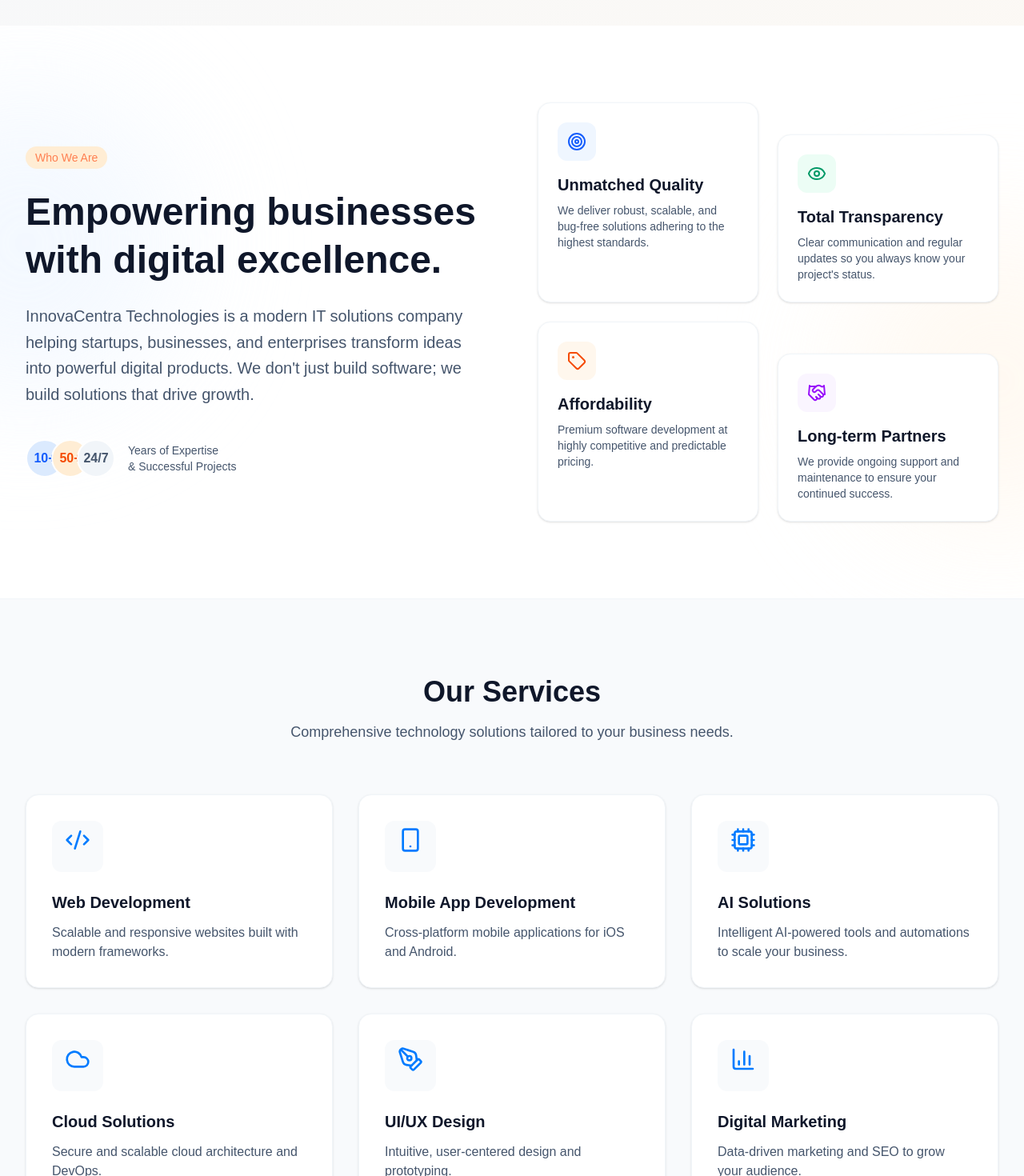
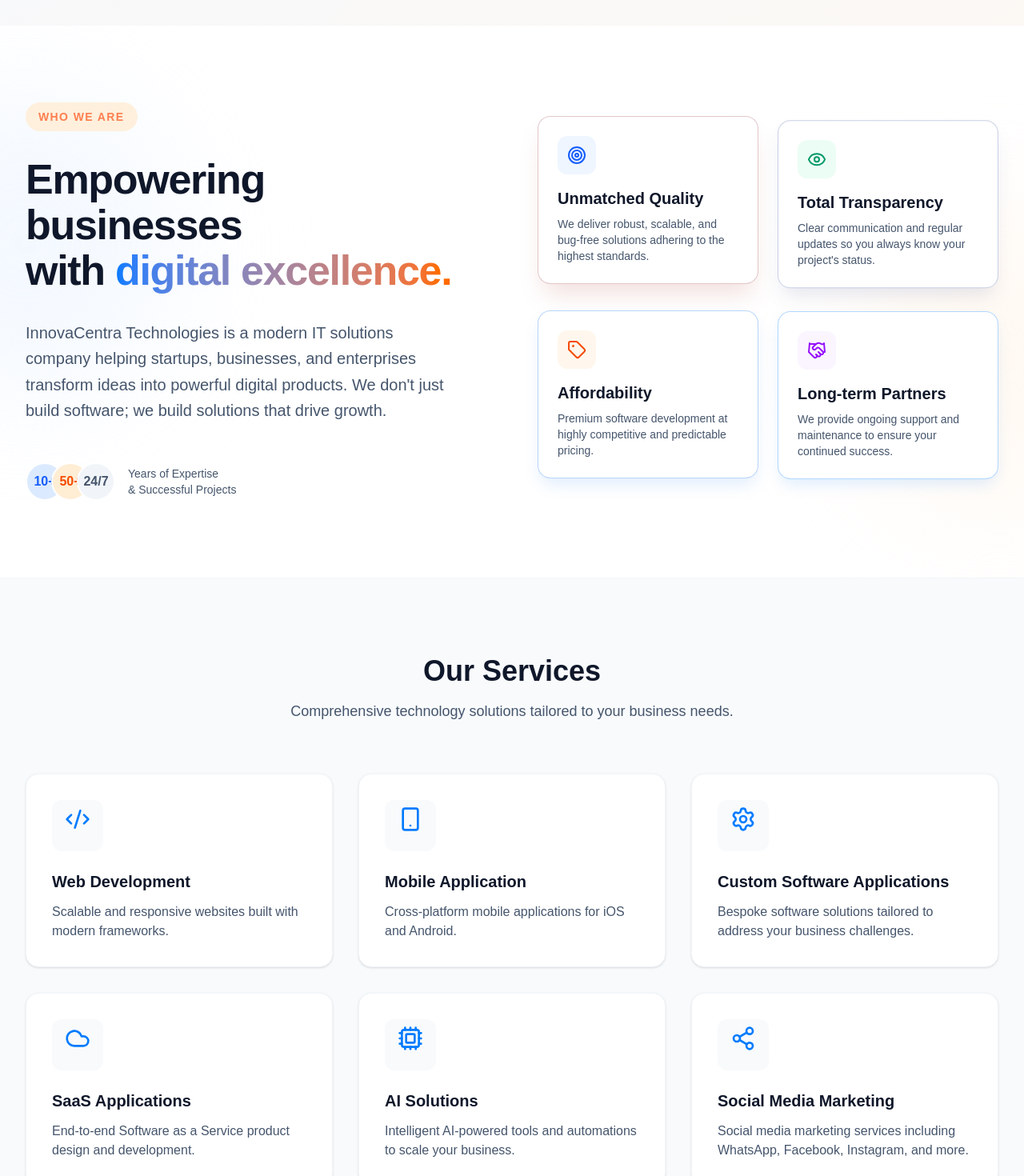
Before and after one commit to InnovaCentraTechnologies/InnovaCentra-webpage, a Next.js app in the folder innovacentra_website/: page / in a window 1280 px wide. Shown: the part 840-2310 px from the top of the page at 80% size. Built offline with nearby package versions, Linux system fonts and the light colour scheme.

Commit message:
refactor: update service offerings, simplify contact form, and add custom floating animation to globals.css

```diff
--- a/innovacentra_website/app/globals.css
+++ b/innovacentra_website/app/globals.css
@@ -27,3 +27,20 @@
   color: var(--foreground);
   font-family: Arial, Helvetica, sans-serif;
 }
+
+@keyframes float-glow {
+  0%, 100% {
+    transform: translateY(0);
+    box-shadow: 0 10px 20px -5px rgba(0, 123, 255, 0.15);
+    border-color: rgba(0, 123, 255, 0.3);
+  }
+  50% {
+    transform: translateY(-16px);
+    box-shadow: 0 25px 35px -10px rgba(255, 127, 80, 0.3);
+    border-color: rgba(255, 127, 80, 0.5);
+  }
+}
+
+.animate-float {
+  animation: float-glow 5s ease-in-out infinite;
+}
--- a/innovacentra_website/app/page.tsx
+++ b/innovacentra_website/app/page.tsx
@@ -1,16 +1,16 @@
 import Image from "next/image";
 import Link from "next/link";
 import ContactForm from "@/components/ContactForm";
-import { ArrowRight, CheckCircle2, Code2, Smartphone, Cpu, Cloud, PenTool, BarChart3, ChevronRight, Mail, Phone, MapPin, Send, Target, Eye, Tag, Handshake } from "lucide-react";
+import { ArrowRight, CheckCircle2, Code2, Smartphone, Cpu, Cloud, Settings, Share2, ChevronRight, Mail, Phone, MapPin, Send, Target, Eye, Tag, Handshake } from "lucide-react";
 
 export default function Home() {
   const services = [
     { title: "Web Development", icon: <Code2 className="text-[var(--color-primary)] mb-4" size={32} />, desc: "Scalable and responsive websites built with modern frameworks." },
-    { title: "Mobile App Development", icon: <Smartphone className="text-[var(--color-primary)] mb-4" size={32} />, desc: "Cross-platform mobile applications for iOS and Android." },
+    { title: "Mobile Application", icon: <Smartphone className="text-[var(--color-primary)] mb-4" size={32} />, desc: "Cross-platform mobile applications for iOS and Android." },
+    { title: "Custom Software Applications", icon: <Settings className="text-[var(--color-primary)] mb-4" size={32} />, desc: "Bespoke software solutions tailored to address your business challenges." },
+    { title: "SaaS Applications", icon: <Cloud className="text-[var(--color-primary)] mb-4" size={32} />, desc: "End-to-end Software as a Service product design and development." },
     { title: "AI Solutions", icon: <Cpu className="text-[var(--color-primary)] mb-4" size={32} />, desc: "Intelligent AI-powered tools and automations to scale your business." },
-    { title: "Cloud Solutions", icon: <Cloud className="text-[var(--color-primary)] mb-4" size={32} />, desc: "Secure and scalable cloud architecture and DevOps." },
-    { title: "UI/UX Design", icon: <PenTool className="text-[var(--color-primary)] mb-4" size={32} />, desc: "Intuitive, user-centered design and prototyping." },
-    { title: "Digital Marketing", icon: <BarChart3 className="text-[var(--color-primary)] mb-4" size={32} />, desc: "Data-driven marketing and SEO to grow your audience." },
+    { title: "Social Media Marketing", icon: <Share2 className="text-[var(--color-primary)] mb-4" size={32} />, desc: "Social media marketing services including WhatsApp, Facebook, Instagram, and more." },
   ];
 
   const processSteps = [
@@ -34,13 +34,13 @@
         <div className="max-w-7xl mx-auto px-4 sm:px-6 lg:px-8 relative">
           <div className="grid lg:grid-cols-2 gap-12 items-center">
             <div className="space-y-8">
-              <div className="inline-flex items-center gap-2 px-3 py-1 rounded-full bg-blue-100 text-[var(--color-primary)] text-sm font-medium">
+              {/* <div className="inline-flex items-center gap-2 px-3 py-1 rounded-full bg-blue-100 text-[var(--color-primary)] text-sm font-medium">
                 <span className="relative flex h-2 w-2">
                   <span className="animate-ping absolute inline-flex h-full w-full rounded-full bg-blue-400 opacity-75"></span>
                   <span className="relative inline-flex rounded-full h-2 w-2 bg-blue-500"></span>
                 </span>
                 Where Innovation Finds Its Center
-              </div>
+              </div> */}
               <h1 className="text-5xl lg:text-6xl font-bold text-[var(--color-dark)] leading-tight tracking-tight">
                 Innovative IT Solutions for the <span className="text-transparent bg-clip-text bg-gradient-to-r from-[var(--color-primary)] to-[var(--color-secondary)]">Digital Future</span>
               </h1>
@@ -73,14 +73,14 @@
           <div className="grid lg:grid-cols-2 gap-16 items-center">
 
             {/* Left Content */}
-            <div className="space-y-6">
-              <div className="inline-flex items-center gap-2 px-3 py-1 rounded-full bg-orange-100 text-[var(--color-secondary)] text-sm font-medium">
+            <div className="space-y-8 lg:pr-8">
+              <div className="inline-flex items-center gap-2 px-4 py-2 rounded-full bg-orange-100/80 text-[var(--color-secondary)] text-sm font-bold tracking-widest uppercase">
                 Who We Are
               </div>
-              <h2 className="text-4xl md:text-5xl font-bold text-[var(--color-dark)] leading-tight">
-                Empowering businesses <br className="hidden md:block"/> with digital excellence.
+              <h2 className="text-4xl md:text-5xl lg:text-[52px] font-extrabold text-[var(--color-dark)] leading-[1.1] tracking-tight">
+                Empowering businesses <br className="hidden lg:block"/> with <span className="text-transparent bg-clip-text bg-gradient-to-r from-[var(--color-primary)] to-orange-500">digital excellence.</span>
               </h2>
-              <p className="text-xl text-slate-600 leading-relaxed">
+              <p className="text-lg md:text-xl text-slate-600 leading-relaxed">
                 InnovaCentra Technologies is a modern IT solutions company helping startups, businesses, and enterprises transform ideas into powerful digital products. We don't just build software; we build solutions that drive growth.
               </p>
 
@@ -99,7 +99,7 @@
             {/* Right Content - Core Values Grid */}
             <div className="grid sm:grid-cols-2 gap-6">
 
-              <div className="bg-white p-6 rounded-2xl shadow-sm border border-slate-100 hover:shadow-md transition-shadow group">
+              <div className="bg-white p-6 rounded-2xl shadow-sm border border-slate-100 hover:shadow-md transition-shadow group animate-float" style={{ animationDelay: '0s' }}>
                 <div className="w-12 h-12 rounded-xl bg-blue-50 text-blue-600 flex items-center justify-center mb-4 group-hover:scale-110 transition-transform">
                   <Target size={24} />
                 </div>
@@ -107,7 +107,7 @@
                 <p className="text-slate-600 text-sm">We deliver robust, scalable, and bug-free solutions adhering to the highest standards.</p>
               </div>
 
-              <div className="bg-white p-6 rounded-2xl shadow-sm border border-slate-100 hover:shadow-md transition-shadow group sm:mt-10">
+              <div className="bg-white p-6 rounded-2xl shadow-sm border border-slate-100 hover:shadow-md transition-shadow group animate-float" style={{ animationDelay: '0.5s' }}>
                 <div className="w-12 h-12 rounded-xl bg-emerald-50 text-emerald-600 flex items-center justify-center mb-4 group-hover:scale-110 transition-transform">
                   <Eye size={24} />
                 </div>
@@ -115,7 +115,7 @@
                 <p className="text-slate-600 text-sm">Clear communication and regular updates so you always know your project's status.</p>
               </div>
 
-              <div className="bg-white p-6 rounded-2xl shadow-sm border border-slate-100 hover:shadow-md transition-shadow group">
+              <div className="bg-white p-6 rounded-2xl shadow-sm border border-slate-100 hover:shadow-md transition-shadow group animate-float" style={{ animationDelay: '1s' }}>
                 <div className="w-12 h-12 rounded-xl bg-orange-50 text-orange-600 flex items-center justify-center mb-4 group-hover:scale-110 transition-transform">
                   <Tag size={24} />
                 </div>
@@ -123,7 +123,7 @@
                 <p className="text-slate-600 text-sm">Premium software development at highly competitive and predictable pricing.</p>
               </div>
 
-              <div className="bg-white p-6 rounded-2xl shadow-sm border border-slate-100 hover:shadow-md transition-shadow group sm:mt-10">
+              <div className="bg-white p-6 rounded-2xl shadow-sm border border-slate-100 hover:shadow-md transition-shadow group animate-float" style={{ animationDelay: '1.5s' }}>
                 <div className="w-12 h-12 rounded-xl bg-purple-50 text-purple-600 flex items-center justify-center mb-4 group-hover:scale-110 transition-transform">
                   <Handshake size={24} />
                 </div>
--- a/innovacentra_website/app/services/page.tsx
+++ b/innovacentra_website/app/services/page.tsx
@@ -1,4 +1,4 @@
-import { Code2, Smartphone, Monitor, Cpu, Cloud, Settings, PenTool, BarChart3, Database, ShieldCheck } from "lucide-react";
+import { Code2, Smartphone, Monitor, Cpu, Cloud, Settings, Share2 , BarChart3} from "lucide-react";
 import Link from "next/link";
 
 export const metadata = {
@@ -9,14 +9,12 @@
 export default function ServicesPage() {
   const allServices = [
     { title: "Web Development", icon: <Code2 size={40} className="text-[var(--color-primary)]" />, desc: "Custom websites, enterprise portals, and scalable e-commerce platforms built using modern frameworks like React and Next.js." },
-    { title: "Mobile App Development", icon: <Smartphone size={40} className="text-[var(--color-primary)]" />, desc: "High-performance cross-platform applications for iOS and Android using Flutter and React Native." },
+    { title: "Mobile Applications", icon: <Smartphone size={40} className="text-[var(--color-primary)]" />, desc: "High-performance cross-platform applications for iOS and Android using Flutter and React Native." },
     { title: "Desktop Applications", icon: <Monitor size={40} className="text-[var(--color-primary)]" />, desc: "Robust and secure desktop applications tailored for Windows, macOS, and Linux environments." },
     { title: "Custom Software Development", icon: <Settings size={40} className="text-[var(--color-primary)]" />, desc: "Bespoke software solutions designed specifically to address your unique business challenges and workflows." },
-    { title: "SaaS Development", icon: <Cloud size={40} className="text-[var(--color-primary)]" />, desc: "End-to-end Software as a Service product development, from architecture design to deployment." },
+    { title: "SaaS Applications", icon: <Cloud size={40} className="text-[var(--color-primary)]" />, desc: "End-to-end Software as a Service product development, from architecture design to deployment." },
     { title: "AI Solutions", icon: <Cpu size={40} className="text-[var(--color-primary)]" />, desc: "Intelligent automations, machine learning models, and AI integrations to give your business a competitive edge." },
-    { title: "Cloud Solutions", icon: <Database size={40} className="text-[var(--color-primary)]" />, desc: "AWS and Azure cloud infrastructure setup, migration, and management for optimal scalability." },
-    { title: "DevOps Services", icon: <ShieldCheck size={40} className="text-[var(--color-primary)]" />, desc: "CI/CD pipelines, Docker containerization, and Kubernetes orchestration for rapid, reliable deployments." },
-    { title: "UI/UX Design", icon: <PenTool size={40} className="text-[var(--color-primary)]" />, desc: "User-centered design, wireframing, and interactive prototyping for seamless digital experiences." },
+    { title: "Social Media Marketing", icon: <Share2 size={40} className="text-[var(--color-primary)]" />, desc: "Social media marketing services including WhatsApp, Facebook, Instagram, and other digital channels to grow your business." },
     { title: "Digital Marketing", icon: <BarChart3 size={40} className="text-[var(--color-primary)]" />, desc: "Data-driven SEO, content marketing, and digital campaigns to drive traffic and conversions." },
   ];
 
```
Also changed, not shown: innovacentra_website/components/ContactForm.tsx (+1 -18 lines).
